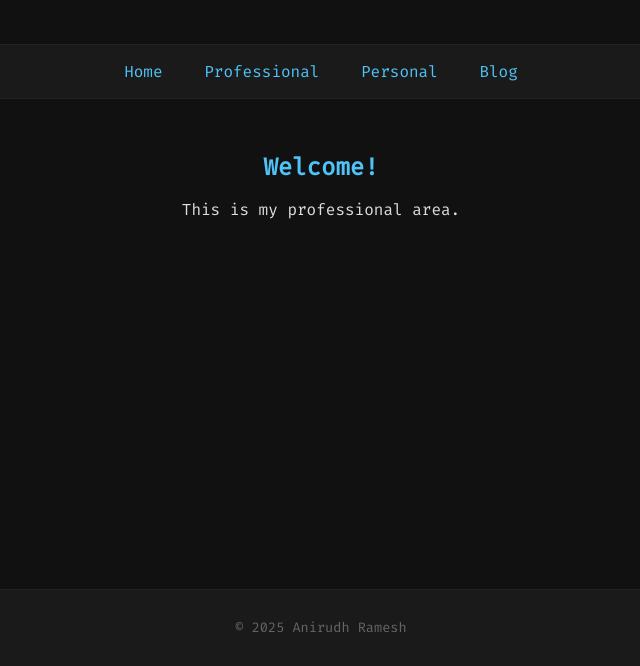
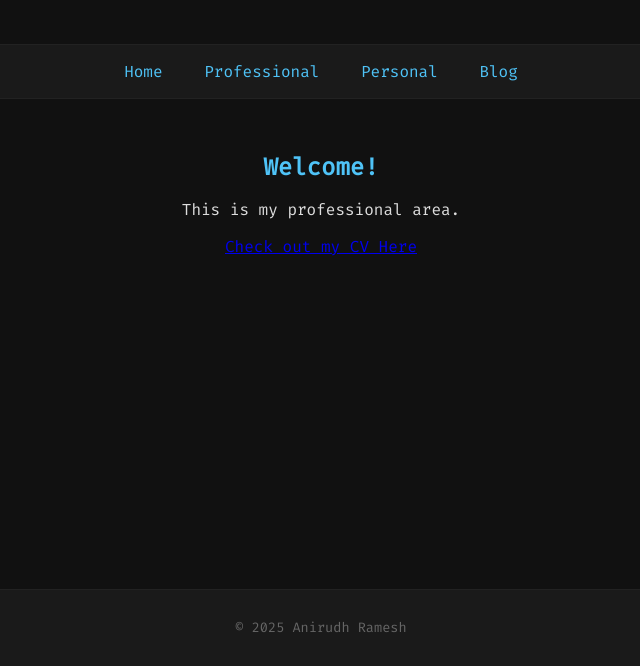
Before and after one commit to BlazingWarlord/biopage, a plain HTML site: page professional.html in a window 1280 px wide. Shown: the part 134-800 px from the top of the page, without its empty margins (319-959 px from the left). Drawn offline with Linux system fonts and the light colour scheme.

Commit message:
Update professional.html

```diff
--- a/professional.html
+++ b/professional.html
@@ -94,6 +94,7 @@
   <main>
     <h2>Welcome!</h2>
     <p>This is my professional area.</p>
+    <a href="cv.html">Check out my CV Here</a>
   </main>
 
   <footer>
```
